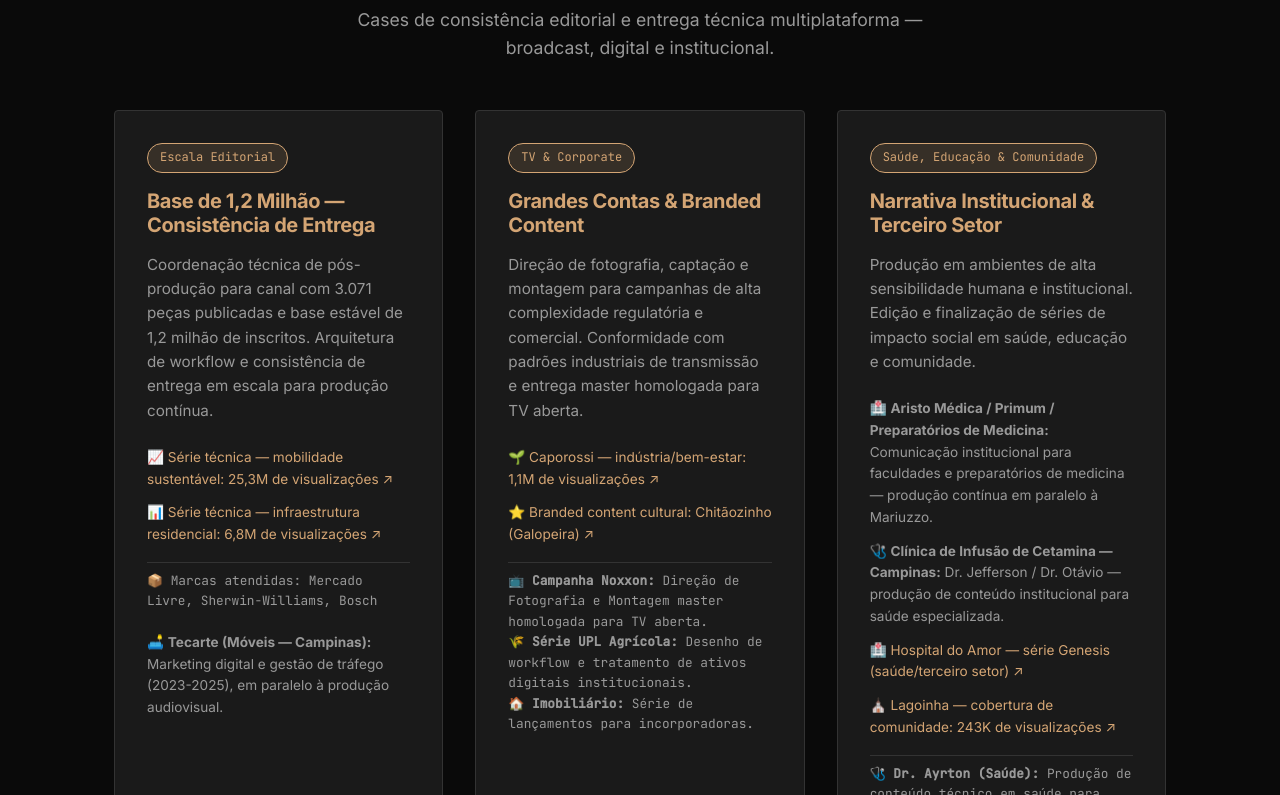
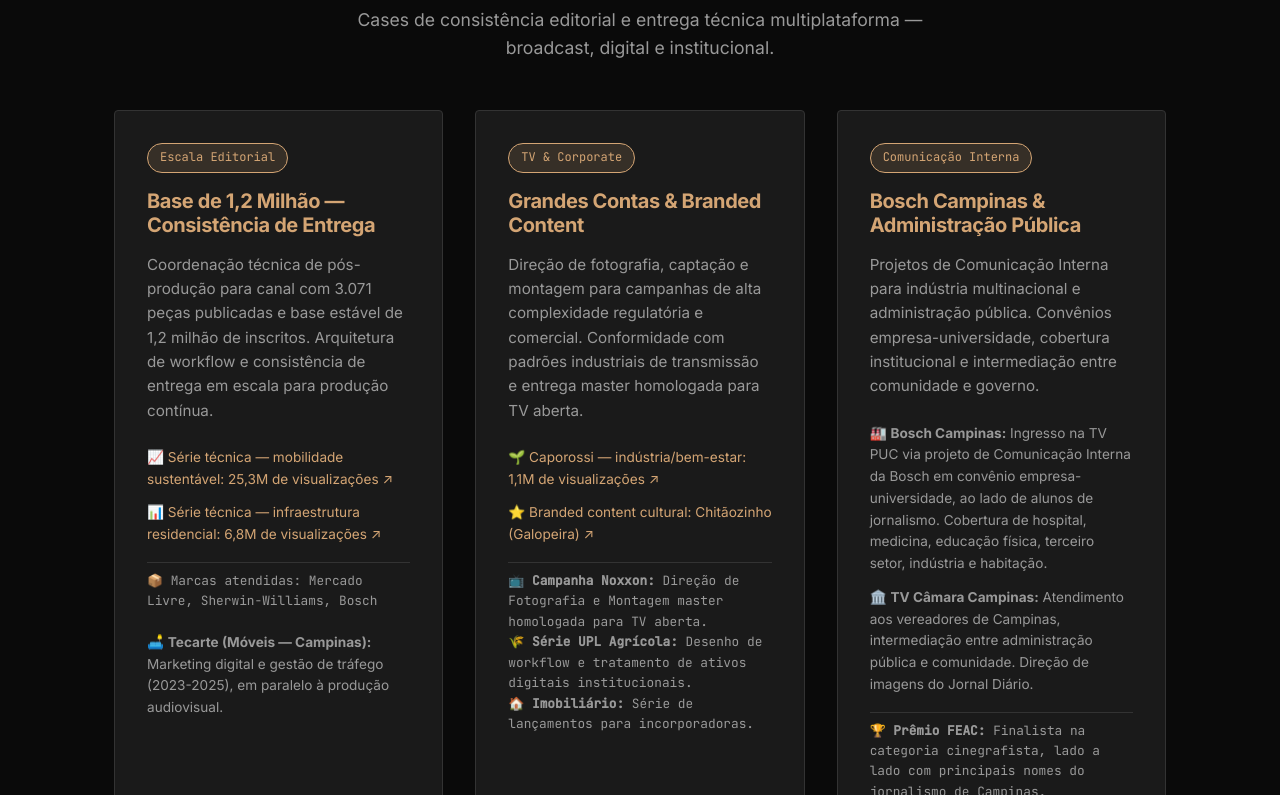
Before and after one commit to marcelopuschnick/marcelopuschnick.github.io, a plain HTML site: page projetos.html in a window 1280 px wide. Shown: the part 157-952 px from the top of the page. Drawn offline with Linux system fonts and the light colour scheme.

Commit message:
Aplica 5 correcoes prioritarias: meta desc, H1, CI em 2o, Bosch card, timeline ordenada

```diff
--- a/projetos.html
+++ b/projetos.html
@@ -72,7 +72,26 @@
                     </div>
                 </div>
 
-                <div class="card" style="background: var(--surface); border: 1px solid var(--border); padding: 2rem; border-radius: 4px; position: relative;">
+                                <div class="card" style="background: var(--surface); border: 1px solid var(--border); padding: 2rem; border-radius: 4px; position: relative;">
+                    <div class="card-badge" style="display: inline-block; margin-bottom: 1rem; background: var(--accent-glow); color: var(--accent); padding: 0.25rem 0.75rem; font-size: 0.75rem; font-family: var(--font-mono); border-radius: 100px;">Comunicação Interna</div>
+                    <h3 style="margin-bottom: 1rem; color: var(--accent); font-size: 1.25rem;">Bosch Campinas & Administração Pública</h3>
+                    <p style="color: var(--text-muted); font-size: 0.95rem; margin-bottom: 1.5rem; line-height: 1.6;">
+                        Projetos de Comunicação Interna para indústria multinacional e administração pública. Convênios empresa-universidade, cobertura institucional e intermediação entre comunidade e governo.
+                    </p>
+                    <div style="display: flex; flex-direction: column; gap: 0.75rem; font-size: 0.85rem;">
+                        <div style="color: var(--text-muted); font-size: 0.85rem;">
+                            🏭 <strong>Bosch Campinas:</strong> Ingresso na TV PUC via projeto de Comunicação Interna da Bosch em convênio empresa-universidade, ao lado de alunos de jornalismo. Cobertura de hospital, medicina, educação física, terceiro setor, indústria e habitação.
+                        </div>
+                        <div style="color: var(--text-muted); font-size: 0.85rem;">
+                            🏛️ <strong>TV Câmara Campinas:</strong> Atendimento aos vereadores de Campinas, intermediação entre administração pública e comunidade. Direção de imagens do Jornal Diário.
+                        </div>
+                        <div style="color: var(--text-muted); font-family: var(--font-mono); font-size: 0.8rem; border-top: 1px solid #333; padding-top: 0.5rem; margin-top: 0.25rem;">
+                            🏆 <strong>Prêmio FEAC:</strong> Finalista na categoria cinegrafista, lado a lado com principais nomes do jornalismo de Campinas.
+                        </div>
+                    </div>
+                </div>
+
+<div class="card" style="background: var(--surface); border: 1px solid var(--border); padding: 2rem; border-radius: 4px; position: relative;">
                     <div class="card-badge" style="display: inline-block; margin-bottom: 1rem; background: var(--accent-glow); color: var(--accent); padding: 0.25rem 0.75rem; font-size: 0.75rem; font-family: var(--font-mono); border-radius: 100px;">Saúde, Educação & Comunidade</div>
                     <h3 style="margin-bottom: 1rem; color: var(--accent); font-size: 1.25rem;">Narrativa Institucional & Terceiro Setor</h3>
                     <p style="color: var(--text-muted); font-size: 0.95rem; margin-bottom: 1.5rem; line-height: 1.6;">
```
Also changed, not shown: index.html (+23 -22 lines), sobre.html (+13 -9 lines).
